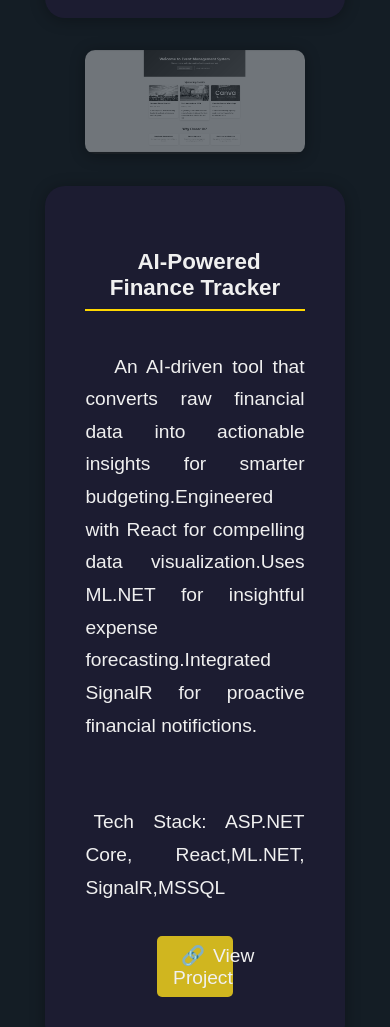
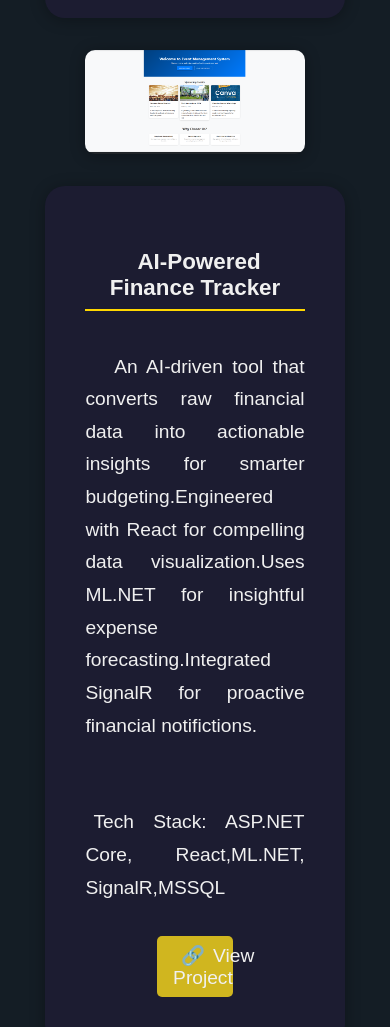
Before and after one commit to Petar20051/Portfolio-Webpage, a plain HTML site: page index.html in a window 390 px wide. Shown: the part 5135-6162 px from the top of the page. Drawn offline with Linux system fonts and the light colour scheme.

Commit message:
FInal version

```diff
--- a/responsive.css
+++ b/responsive.css
@@ -192,7 +192,9 @@ transition: 0.3s ease;
     border-radius: 10px;
     box-shadow: var(--shadow-default);
     transition: none;
-     filter:grayscale(1) blur(0px) brightness(1);
+     filter:grayscale(0) blur(0) brightness(1);
+     opacity: 1;
+     scale: 1;
 }
 
 .project-item a
```
